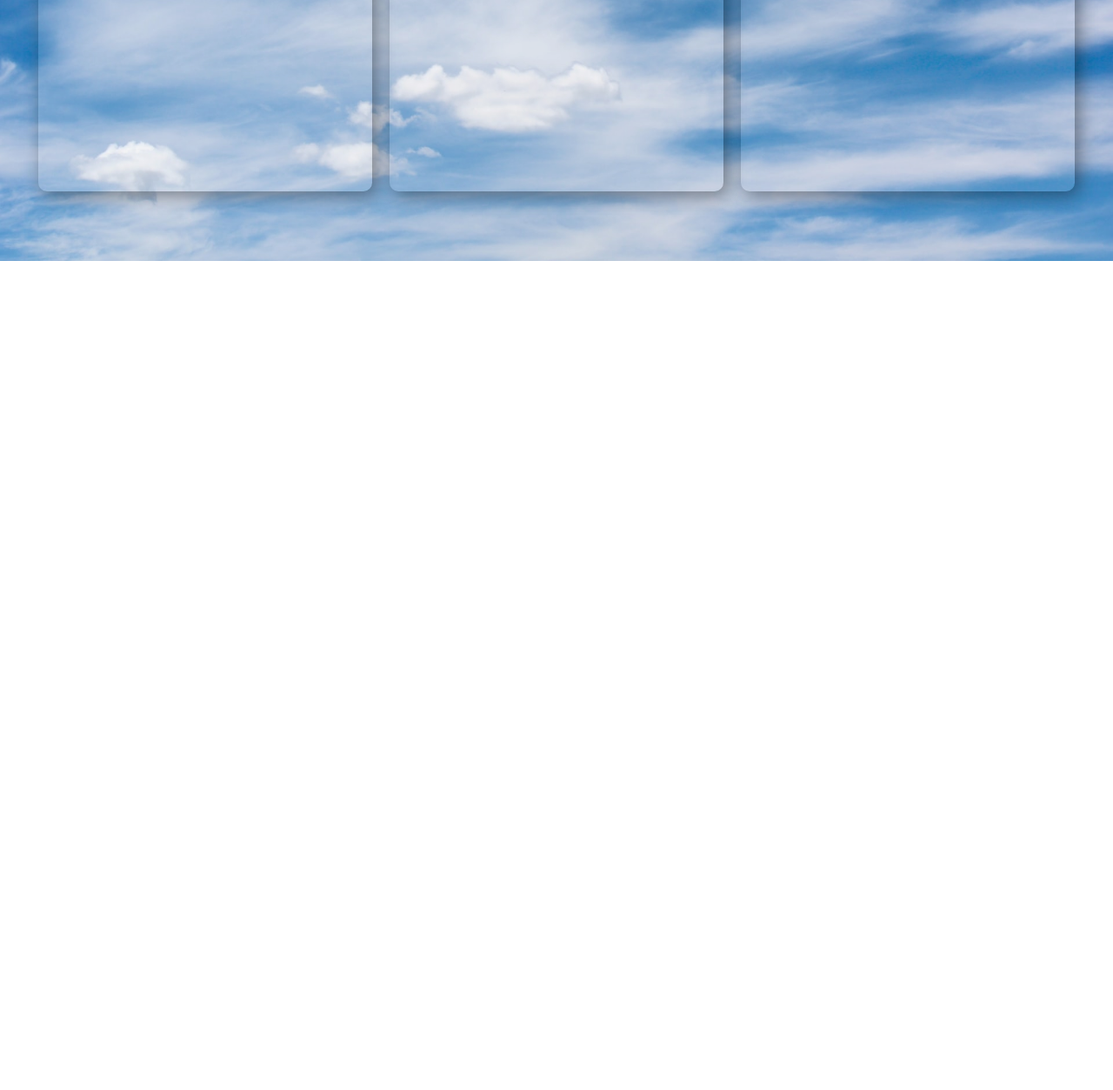
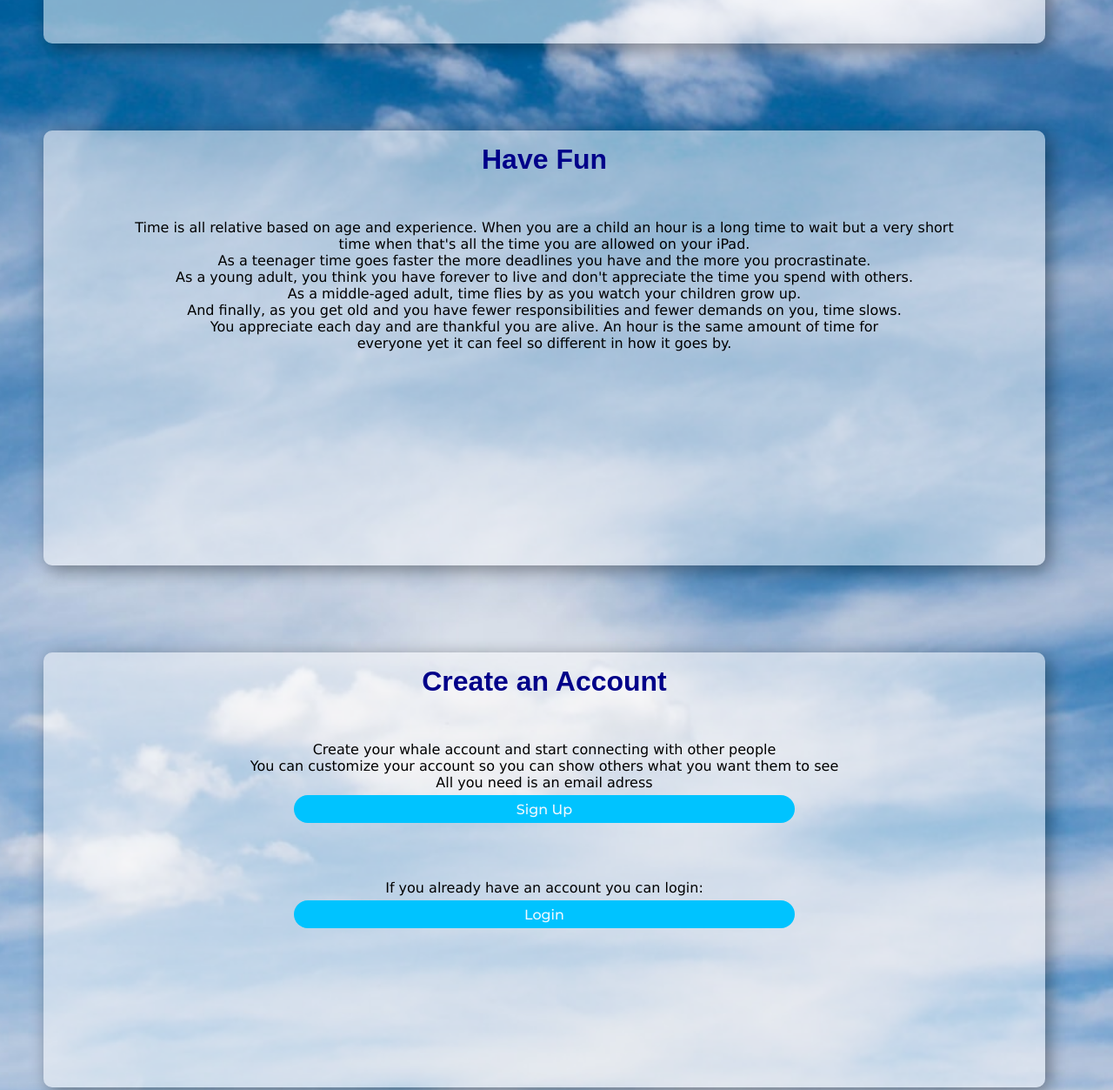
Before and after one commit to JoniKamberi/TheWhaleProject, a plain HTML site: page index.html in a window 1280 px wide. Shown: the part 570-1823 px from the top of the page at 87% size. Before the commit the page ends 870 px from the top, so only its background shows below. Drawn offline with Linux system fonts and the light colour scheme.

Commit message:
made changes to the containers

```diff
--- a/index.html
+++ b/index.html
@@ -25,13 +25,39 @@
 
     <div class="main-page">
         <div class="container">
-            <h1 class="headr">Create an Account</h1>
-        </div>
-        <div class="container">
             <h1 class="headr">Connect with people</h1>
+            <p>Time is all relative based on age and experience.
+                When you are a child an hour is a long time to wait but a very short <br>
+                time when that's all the time you are allowed on your iPad. <br>
+                As a teenager time goes faster the more deadlines you have and the more you procrastinate. <br>
+                As a young adult, you think you have forever to live and don't appreciate the time you spend with others. <br>
+                As a middle-aged adult, time flies by as you watch your children grow up. <br>
+                And finally, as you get old and you have fewer responsibilities and fewer demands on you, time slows. <br>
+                You appreciate each day and are thankful you are alive. An hour is the same amount of time for <br>
+                everyone yet it can feel so different in how it goes by.</p>
         </div>
         <div class="container">
             <h1 class="headr">Have Fun</h1>
+            <p>Time is all relative based on age and experience.
+                When you are a child an hour is a long time to wait but a very short <br>
+                time when that's all the time you are allowed on your iPad. <br>
+                As a teenager time goes faster the more deadlines you have and the more you procrastinate. <br>
+                As a young adult, you think you have forever to live and don't appreciate the time you spend with others. <br>
+                As a middle-aged adult, time flies by as you watch your children grow up. <br>
+                And finally, as you get old and you have fewer responsibilities and fewer demands on you, time slows. <br>
+                You appreciate each day and are thankful you are alive. An hour is the same amount of time for <br>
+                everyone yet it can feel so different in how it goes by.</p>
+        </div>
+        <div class="container">
+            <h1 class="headr">Create an Account</h1>
+            <p>Create your whale account and start connecting with other people <br>
+                You can customize your account so you can show others
+                what you want them to see <br>
+                All you need is an email adress
+            </p>
+            <a href="#"><button>Sign Up</button></a>
+            <p>If you already have an account you can login:</p>
+            <a href="#"><button>Login</button></a>
         </div>
     </div>
 
--- a/style.css
+++ b/style.css
@@ -16,7 +16,7 @@
 }
 
 .logo:hover {
-    background-color: aqua;
+    background-color: rgb(0, 195, 255);
 }
 
 .thewhale {
@@ -87,27 +87,50 @@ button:hover {
 
 .main-page {
     background-image: url("./assets/sky.jpg");
-    height: 100vh;
-    width: 100vw;
     background-size: cover;
     background-position: center;
     display: flex;
-    justify-content: center;
-    align-items: center;
+    flex-direction: column;
 }
 
 .container {
-    position: relative;
-    margin: 10px;
+    margin: 50px;
     border-radius: 10px;
-    background-color: rgba(255, 255, 255, 0.1);
+    background-color: rgba(255, 255, 255, 0.5);
     box-shadow: 5px 5px 20px rgba(0, 0, 0, 0.4);
-    height: 80%;
-    width: 30%;
-    max-width: 700px;
+    height: 500px;
+    width: 90%;
+}
+
+.container p {
+    text-align: center;
+    margin: 50px 0px 5px 0px;
+    font-family: 'Lucida Sans', 'Lucida Sans Regular', 'Lucida Grande', 'Lucida Sans Unicode', Geneva, Verdana, sans-serif;
+}
+
+.container button {
+    background-color: rgb(0, 195, 255);
+    color: aliceblue;
+    width: 50%;
+    margin-left: 25%;
+    margin-right: 25%;
+    margin-bottom: 15px;
+    border: none;
+    border-radius: 25px;
+    cursor: pointer;
+    height: 2em;
+}
+
+.container a {
+    background-color: rgba(255, 255, 255, 0.0);
+}
+
+.container a:hover {
+    cursor: default;
 }
 
 .headr {
+    color: rgb(0, 0, 137);
     margin-top: 15px;
     font-family: sans-serif;
     text-align: center;
```
